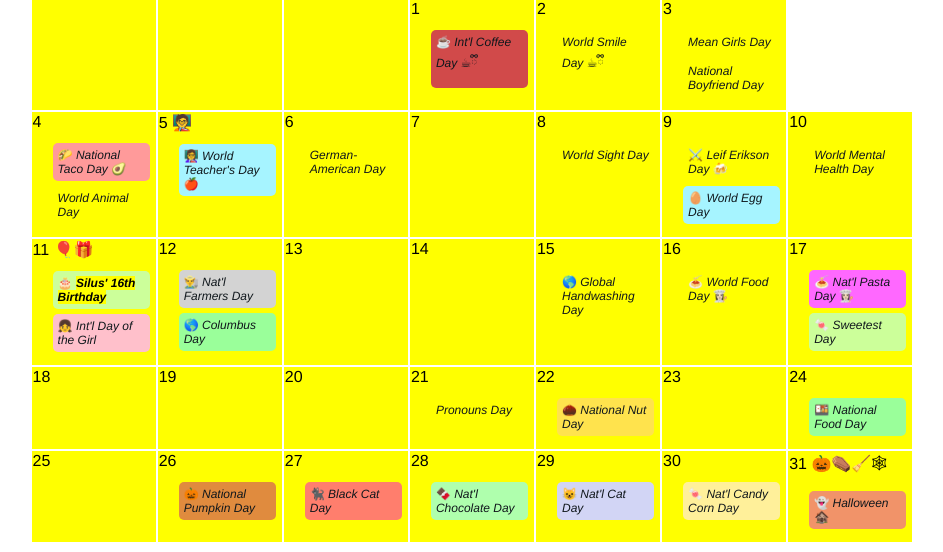
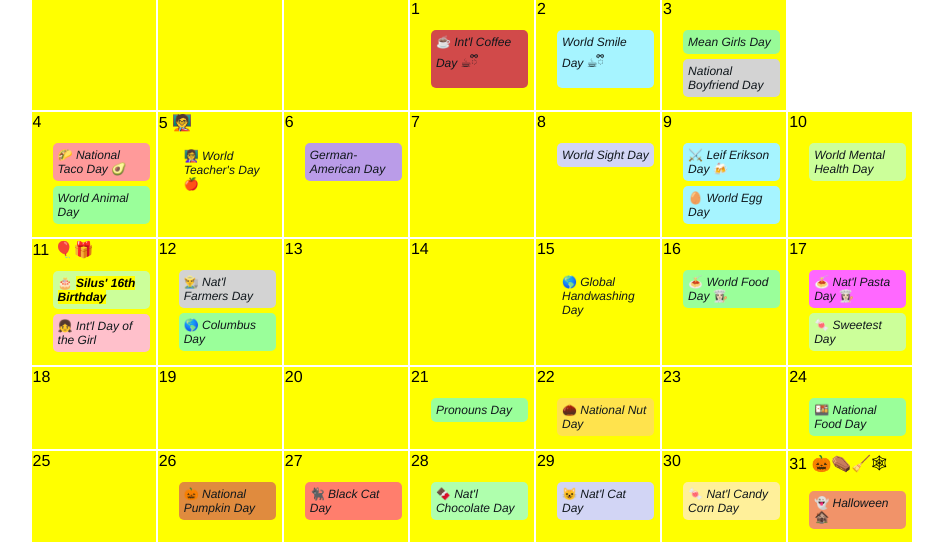
Before and after one commit to bbauska/2026-10-oct, a plain HTML site: page index.html in a window 1280 px wide. Shown: the part 342-894 px from the top of the page, without its empty margins (168-1111 px from the left). Drawn offline with nearby package versions, Linux system fonts and the light colour scheme.

Commit message:
Update styles.css

```diff
--- a/css/styles.css
+++ b/css/styles.css
@@ -104,34 +104,52 @@ a:hover::after {
 }
 
 /* World, National & International Days */
-.intlCoffee {
+.intl-coffee {
     background-color:#d14a4a;  /* moderate red */
 }
-.intl-coffee {
-    background-color:#d14a4a;  /* moderate red */
+.world-smile {
+    background-color:#a6f4ff;  /* pale cyan */
+}
+.mean-girls {
+    background-color:#98fb98;  /* very soft lime green */
+}
+.natl-boyfriend {
+    background-color:#d3d3d3;  /* light gray */
 }
 .natl-taco {
     background-color:#ff9a9a;  /* pale red [pink tone] */
 }
-.world-teacher {
+.world-animal {
+    background-color:#9aff9a;  /* pale lime green */
+}
+.german-american {
+    background-color:#ba9ce8;  /* very soft violet */
+}
+.world-sight {
+    background-color:#d2d5f5;  /* light grayish blue */
+}
+.leif-erikson {
     background-color:#a6f4ff;  /* pale cyan */
 }
-.walk-to-school {
-    background-color:#98fb98;  /* very soft lime green */
+.world-mental-health {
+    background-color:#ccff9a;  /* pale green */
 }
 .world-egg {
     background-color:#a6f4ff;  /* pale cyan */
 }
+.silus-bd {
+    background-color:#ccff9a;  /* pale green */
+}
 .intl-day-of-the-girl {
     background-color:#ffc0cb;  /* very pale red (pink) */
-}
-.silus-bd {
-    background-color:#ccff9a;  /* pale green */
 }
 .natl-farmers {
     background-color:#d3d3d3;  /* light gray */
 }
 .columbus {
+    background-color:#9aff9a;  /* pale lime green */
+}
+.world-food {
     background-color:#9aff9a;  /* pale lime green */
 }
 .natl-pasta {
@@ -140,14 +158,14 @@ a:hover::after {
 .sweetest {
     background-color:#ccff9a;  /* pale green */
 }
+.pronouns {
+    background-color:#9aff9a;  /* pale lime green */
+}
 .natl-nut {
     background-color:#ffe34d;  /* light yellow */
 }
 .natl-food {
     background-color:#9aff9a;  /* pale lime green */
-}
-.natl-trick-or-treat {
-    background-color:#ba9ce8;  /* very soft violet */
 }
 .natl-pumpkin {
     background-color:#e08b3e;  /* bright orange */
```
